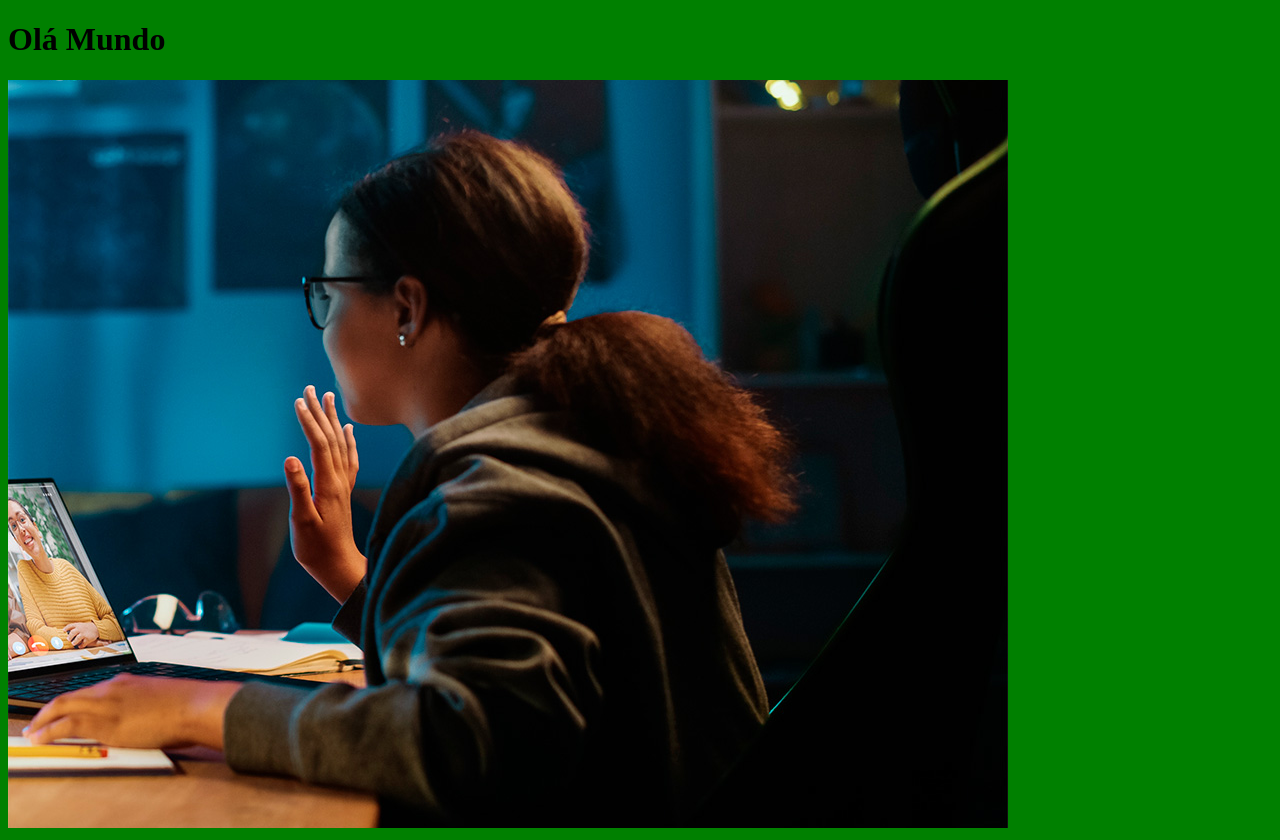
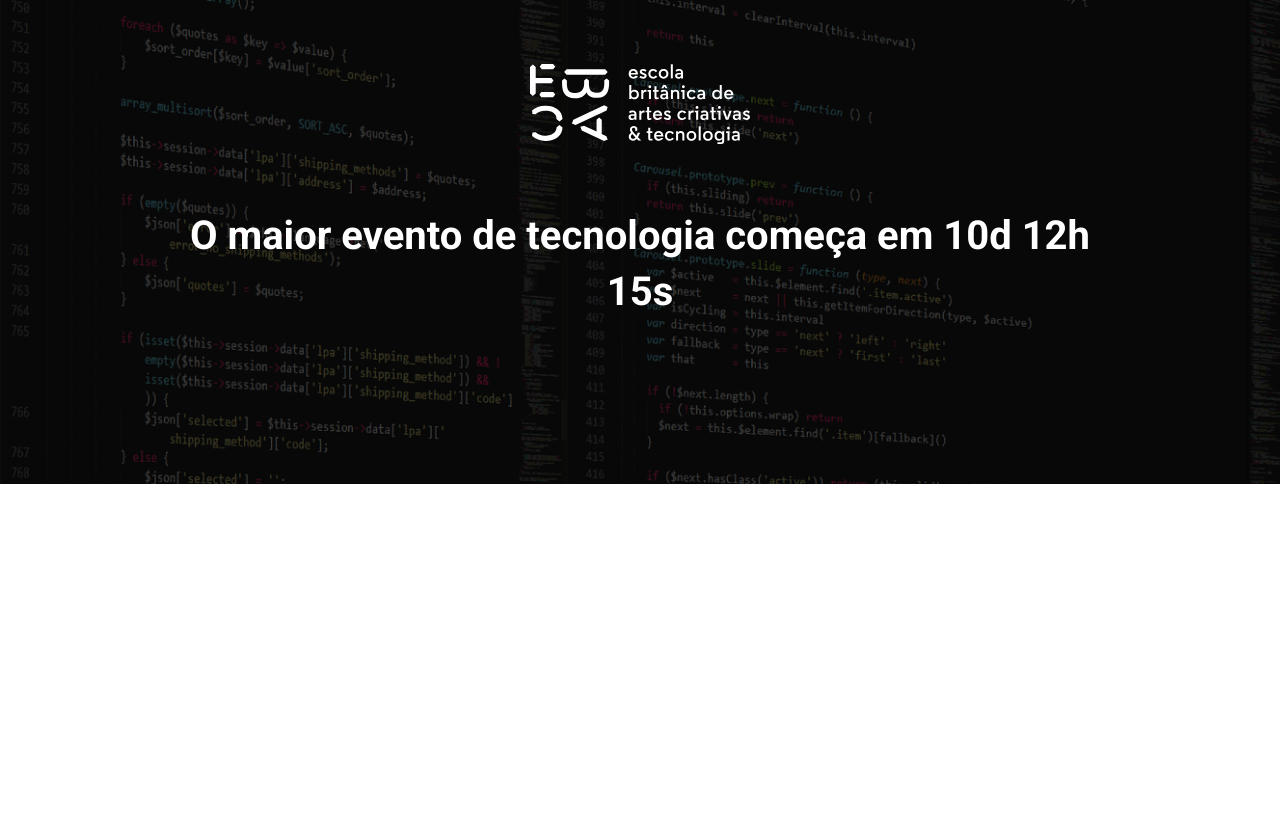
Before and after one commit to DorigonBruno/ebac_talks, a website built with Parcel: page src/index.html in a window 1280 px wide. After the commit the page ends 800 px from the top, so only its background shows below. Built offline with nearby package versions, Linux system fonts and the light colour scheme.

Commit message:
hero_criado

```diff
--- a/package.json
+++ b/package.json
@@ -12,7 +12,7 @@
   "license": "ISC",
   "devDependencies": {
     "@parcel/transformer-sass": "^2.12.0",
-    "parcel": "^2.12.0",
+    "parcel": "latest",
     "sharp": "^0.31.3"
   }
 }
--- a/src/index.html
+++ b/src/index.html
@@ -3,12 +3,19 @@
 <head>
   <meta charset="UTF-8">
   <meta name="viewport" content="width=device-width, initial-scale=1.0">
+  <link rel="preconnect" href="https://fonts.googleapis.com">
+  <link rel="preconnect" href="https://fonts.gstatic.com" crossorigin>
+  <link href="https://fonts.googleapis.com/css2?family=Roboto:wght@400;700&display=swap" rel="stylesheet">
   <link rel="stylesheet" href="styles/main.scss">
-  <title>Document</title>
+  <title>Ebac Tech Talks</title>
 </head>
 <body>
-  <h1>Olá Mundo</h1>
-  <img src="./images/backend.png" alt="">
+  <header class="hero">
+    <div class="container">
+      <img class="hero__logo" src="./images/ebac_logo.svg" alt="logo Ebac">
+      <p class="hero__text">O maior evento de tecnologia começa em 10d 12h 15s</p>
+    </div>
+  </header>
 
   <script src="./scripts/main.js"></script>
 </body>
--- /dev/null
+++ b/src/styles/_container.scss
@@ -0,0 +1,13 @@
+.container{
+  max-width: 960px;
+  width: 100%;
+  margin: 0 auto;
+
+  @media(max-width: 640px){
+    max-width: 80%;
+  }
+
+  @media(max-width: 1024px){
+    max-width: 90%;
+  }
+}
--- /dev/null
+++ b/src/styles/_hero.scss
@@ -0,0 +1,52 @@
+.hero{
+  padding-top: 64px;
+  padding-bottom: 100px;
+  background: url("../images/fundo.png");
+  background-repeat: no-repeat;
+  background-size: cover;
+  position: relative;
+
+  .container{
+    position: relative;
+  }
+
+  &::before{
+    content: "";
+    position: absolute;
+    top: 0;
+    left: 0;
+    width: 100%;
+    height: 100%;
+    background: #000;
+    opacity: .7;
+  }
+
+  &__logo{
+    margin: 0 auto;
+    height: 80px;
+  }
+
+  &__text{
+    margin-top: 64px;
+    margin-bottom: 64px;
+    font-size: 2.5rem;
+    line-height: 56px;
+    color: #fff;
+    font-weight: 700;
+    text-align: center;
+  }
+
+  @media(max-width: 640px){
+    padding: 40px 0;
+
+    &__logo{
+      height: 24px;
+    }
+
+    &__text{
+      font-size: 1.3rem;
+      line-height: 24px;
+      margin: 24px 0;
+    }
+  }
+}
--- /dev/null
+++ b/src/styles/_reset.scss
@@ -0,0 +1,24 @@
+*{
+  margin: 0;
+  padding: 0;
+  box-sizing: border-box;
+}
+
+body{
+  font-family: 'Roboto', sans-serif;
+}
+
+ul{
+  list-style-type: none;
+}
+
+a{
+  display: block;
+  text-decoration: none;
+}
+
+img{
+  display: block;
+  max-width: 100%;
+  object-fit: cover;
+}
--- a/src/styles/main.scss
+++ b/src/styles/main.scss
@@ -1,3 +1,3 @@
-body{
-  background: green;
-}
+@use "reset";
+@use "container";
+@use "hero";
```
